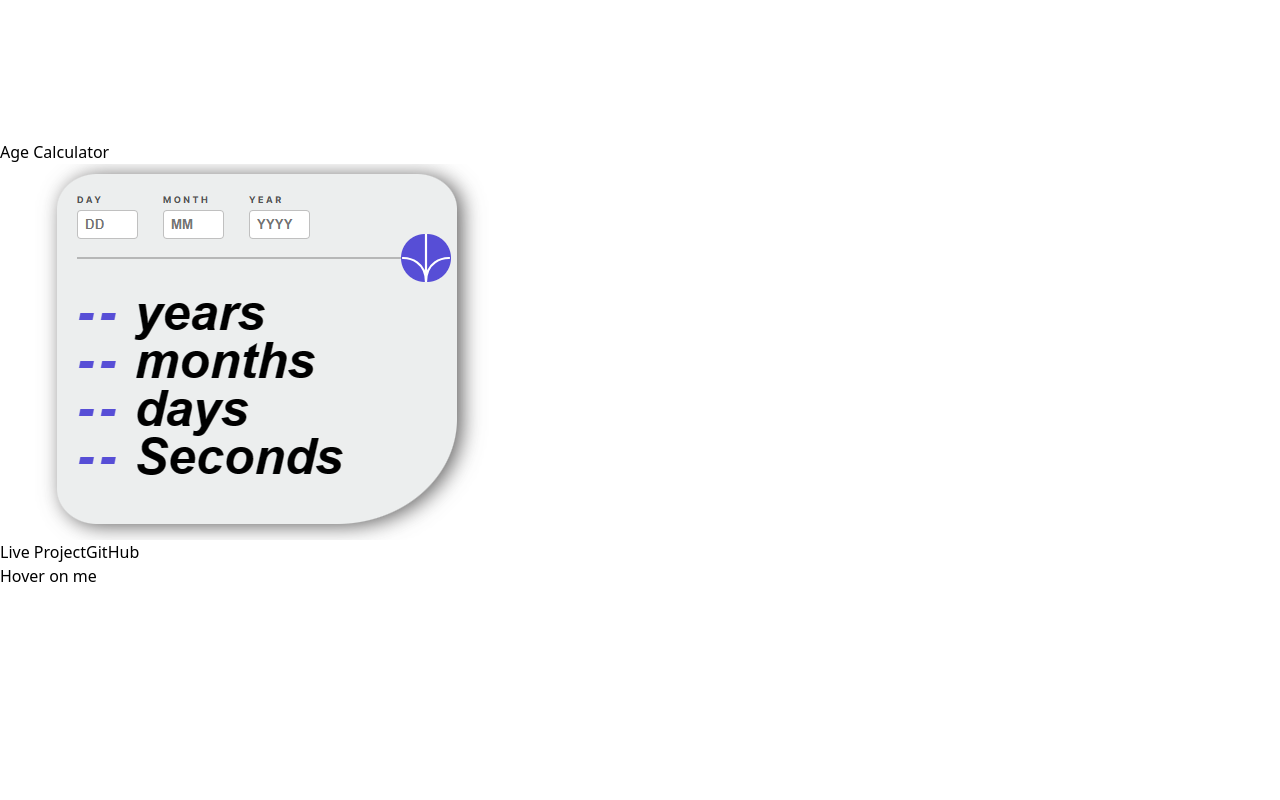
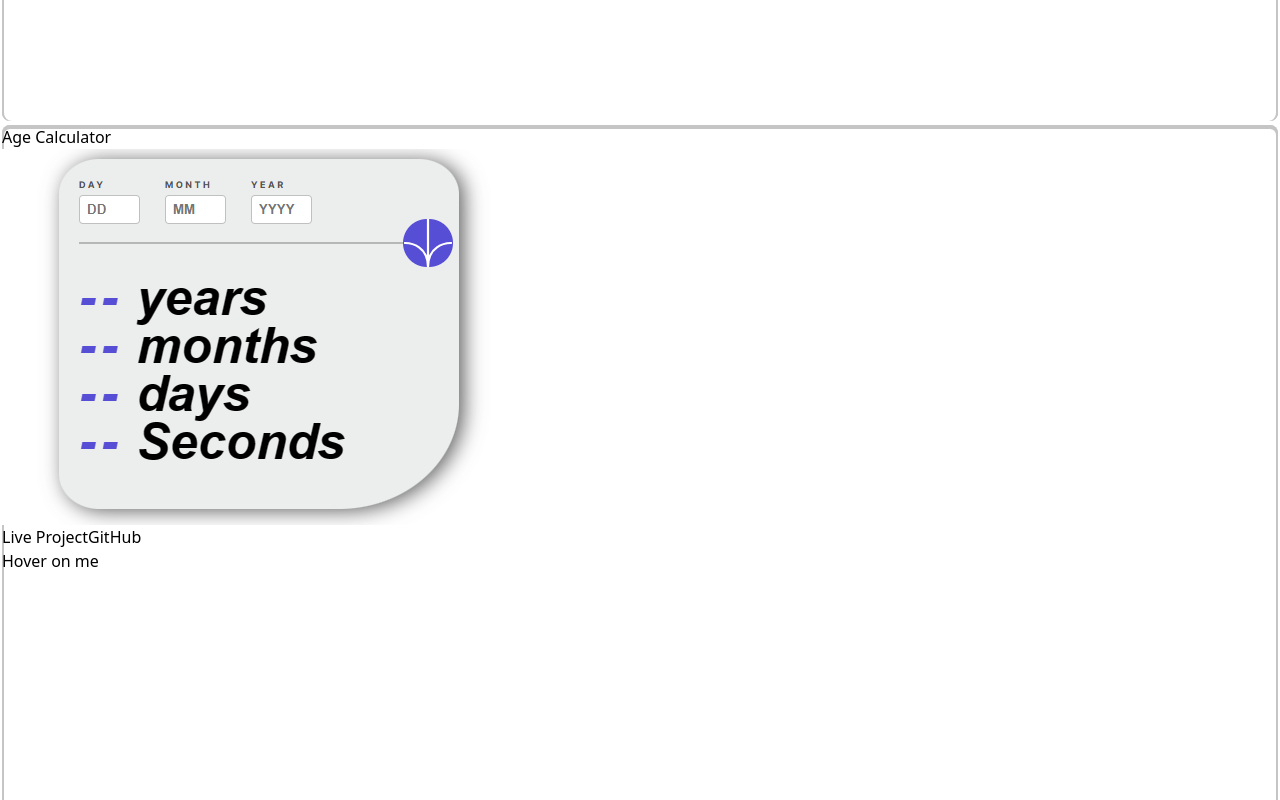
Before and after one commit to ThunderBall7/Personal_Portfolio_2024, a React (Vite) app: page / in a window 1280 px wide. Shown: the part 10520-11320 px from the top of the page. Built offline with nearby package versions, Linux system fonts and the light colour scheme.

Commit message:
some chnages

```diff
--- a/src/components/home/Home.jsx
+++ b/src/components/home/Home.jsx
@@ -129,12 +129,12 @@ const Home = () => {
           <div className=' flex flex-col justify-center absolute lg:top-32 top-12 -right-12  gap-16 lg:gap-6'>
               <a
                 href='https://personal-portfolio-kappa-ivory.vercel.app/'
-                className='text-vertical border border-gray-400 rounded-lg p-1 text-black bg-gray-200'
+                className='text-vertical border border-gray-400 rounded-lg p-1 text-black bg-gray-100'
                 >Live Project
                 </a>
                 <a
                   href='https://github.com/ThunderBall7/Personal_Portfolio'
-                  className='text-vertical border border-gray-400 rounded-lg p-1 text-black bg-gray-200'
+                  className='text-vertical border border-gray-400 rounded-lg p-1 text-black bg-gray-100'
                   >
                   GitHub
                 </a>
@@ -161,12 +161,12 @@ const Home = () => {
           <div className=' flex flex-col justify-center absolute lg:top-32 top-12 -right-12  gap-16 lg:gap-6'>
               <a
                 href='https://stone-store-gamma.vercel.app/'
-                className='text-vertical border border-gray-400 rounded-lg p-1 text-black bg-gray-200'
+                className='text-vertical border border-gray-400 rounded-lg p-1 text-black bg-gray-100'
                 >Live Project
                 </a>
                 <a
                   href='https://github.com/ThunderBall7/IManishMaurya'
-                  className='text-vertical border border-gray-400 rounded-lg p-1 text-black bg-gray-200'
+                  className='text-vertical border border-gray-400 rounded-lg p-1 text-black bg-gray-100'
                   >
                   GitHub
                 </a>
@@ -193,12 +193,12 @@ const Home = () => {
           <div className=' flex flex-col justify-center absolute lg:top-32 top-12 -right-12  gap-16 lg:gap-6'>
               <a
                 href='https://movix-sooty-phi.vercel.app/'
-                className='text-vertical border border-gray-400 rounded-lg p-1 text-black bg-gray-200'
+                className='text-vertical border border-gray-400 rounded-lg p-1 text-black bg-gray-100'
                 >Live Project
                 </a>
                 <a
                   href='https://github.com/ThunderBall7/MoviX'
-                  className='text-vertical border border-gray-400 rounded-lg p-1 text-black bg-gray-200'
+                  className='text-vertical border border-gray-400 rounded-lg p-1 text-black bg-gray-100'
                   >
                   GitHub
                 </a>
@@ -225,12 +225,12 @@ const Home = () => {
           <div className=' flex flex-col justify-center absolute lg:top-32 top-12 -right-12  gap-16 lg:gap-6'>
               <a
                 href='https://age-calc-olive.vercel.app/'
-                className='text-vertical border border-gray-400 rounded-lg p-1 text-black bg-gray-200'
+                className='text-vertical border border-gray-400 rounded-lg p-1 text-black bg-gray-100'
                 >Live Project
                 </a>
                 <a
                   href='https://github.com/ThunderBall7/Age_Calc'
-                  className='text-vertical border border-gray-400 rounded-lg p-1 text-black bg-gray-200'
+                  className='text-vertical border border-gray-400 rounded-lg p-1 text-black bg-gray-100'
                   >
                   GitHub
                 </a>
@@ -257,12 +257,12 @@ const Home = () => {
           <div className=' flex flex-col justify-center absolute lg:top-32 top-12 -right-12  gap-16 lg:gap-6'>
               <a
                 href='https://todo-react-cy3q.vercel.app/'
-                className='text-vertical border border-gray-400 rounded-lg p-1 text-black bg-gray-200'
+                className='text-vertical border border-gray-400 rounded-lg p-1 text-black bg-gray-100'
                 >Live Project
                 </a>
                 <a
                   href='https://github.com/ThunderBall7/todoReact'
-                  className='text-vertical border border-gray-400 rounded-lg p-1 text-black bg-gray-200'
+                  className='text-vertical border border-gray-400 rounded-lg p-1 text-black bg-gray-100'
                   >
                   GitHub
                 </a>
--- a/src/components/home/style.css
+++ b/src/components/home/style.css
@@ -46,6 +46,33 @@
   transform: translateY(12%);
 }
 
+/* .project1 {
+  border-width: 2px;
+  border-style: solid;
+  border-top-color: black;
+  border-bottom-color: white;
+  border-radius: 10px;
+} */
+
+.project1 {
+  border: 2px solid transparent;
+  border-radius: 10px;
+  box-shadow:
+    inset 2px 0 0 0 #C5C5C5,
+    inset -2px 0 0 0 #C5C5C5,
+    inset 0 2px 0 2px #C5C5C5,
+    inset 0 0 0 4px transparent;
+}
+
+
+
+
+
+
+
+
+
+
 .workPopUp .popup-item {
   opacity: 0;
   visibility: hidden;
```
